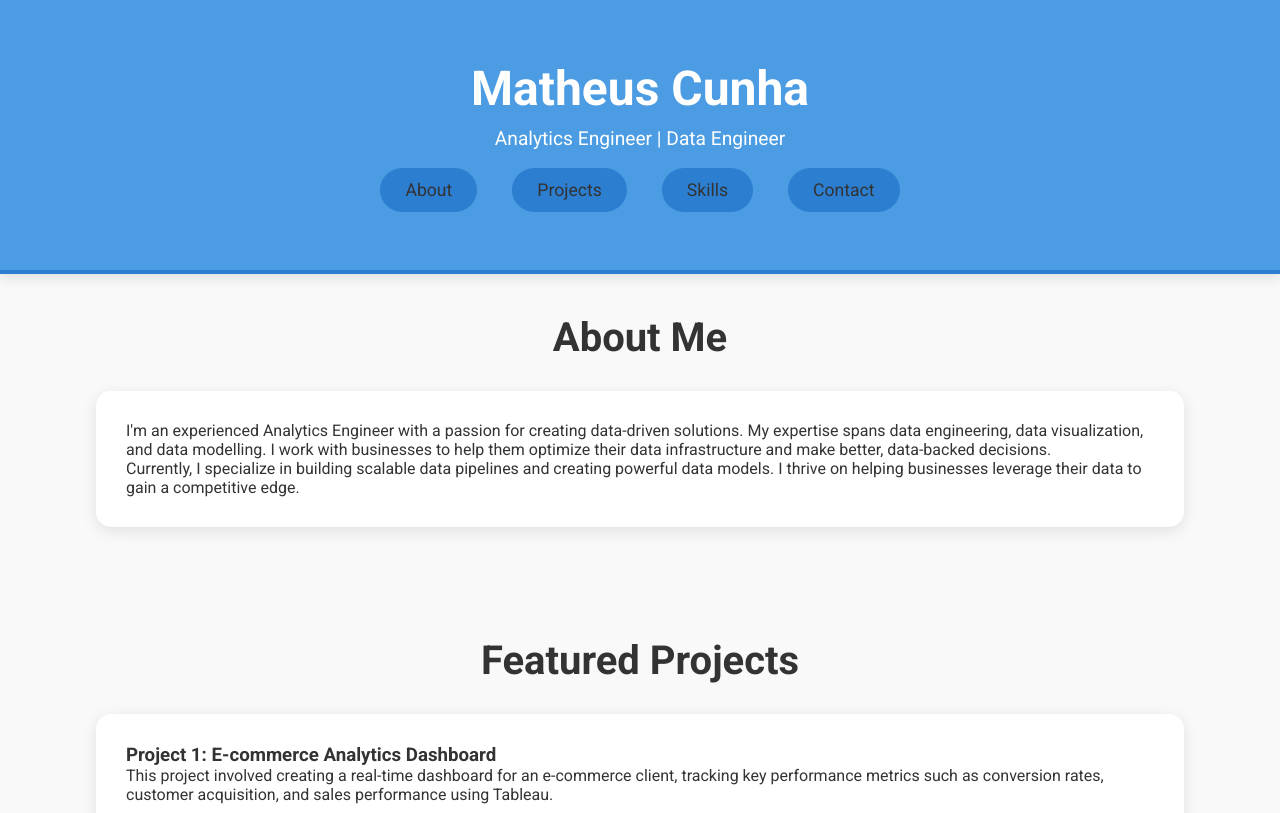
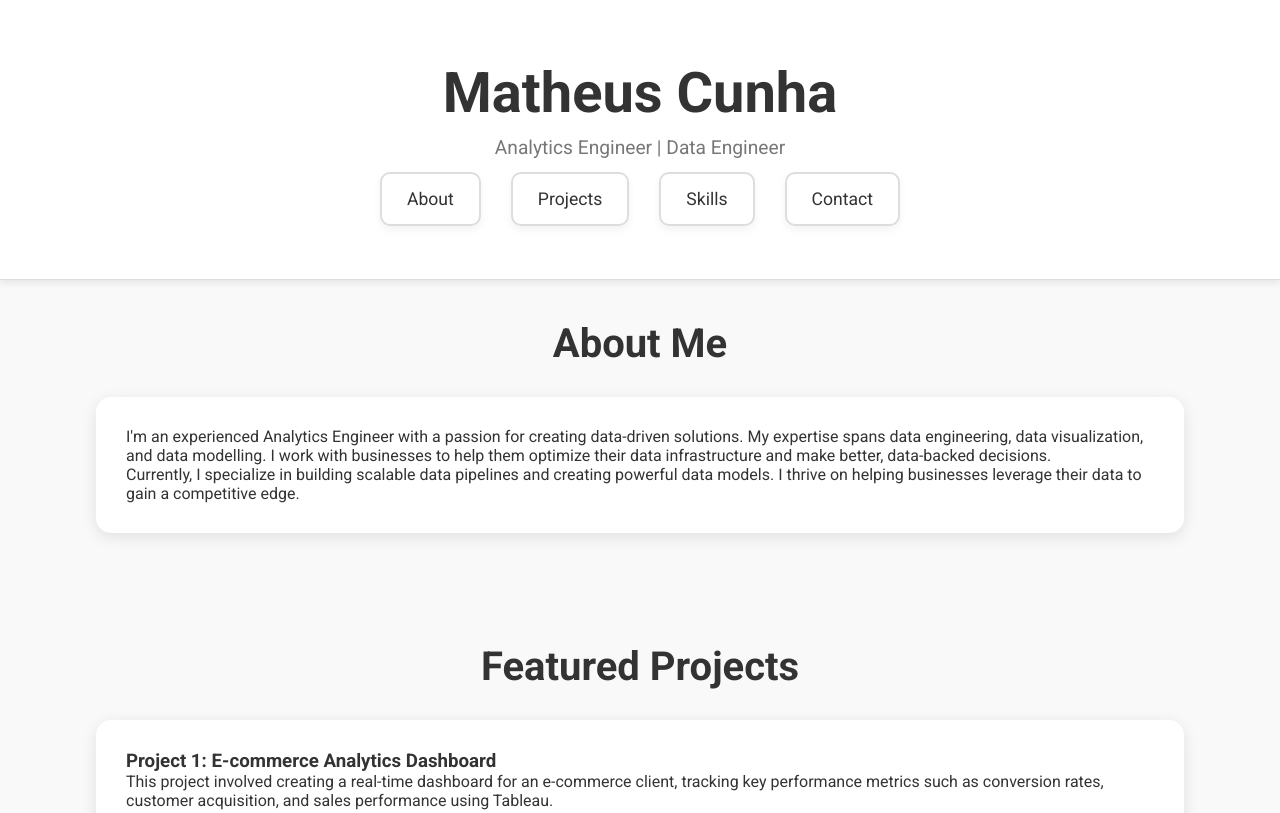
Before and after one commit to mvfc/mvfc.github.io, a plain HTML site: page index.html in a window 1280 px wide. Shown: the top 813 px of the page. Drawn offline with Linux system fonts and the light colour scheme.

Commit message:
Update style.css

```diff
--- a/style.css
+++ b/style.css
@@ -6,7 +6,7 @@
 
 body {
     font-family: 'Roboto', sans-serif;
-    background-color: #f9f9f9;  /* Light background color */
+    background-color: #f9f9f9;
     color: #333;
 }
 
@@ -16,24 +16,23 @@ body {
 }
 
 header {
-    background: #4b9ce2;  /* Soft blue background for the header */
-    color: #fff;
-    padding: 60px 0;  /* Increased padding for more space above the menu */
-    box-shadow: 0 4px 12px rgba(0, 0, 0, 0.1);
-    border-bottom: 4px solid #2c7ed0;  /* A slightly darker blue for contrast */
-}
-
-header .logo {
+    background: #fff;  /* White background for a clean minimal look */
+    color: #333;
+    padding: 60px 0;
     text-align: center;
+    box-shadow: 0 2px 8px rgba(0, 0, 0, 0.1);
+    border-bottom: 1px solid #ddd;  /* Light border for definition */
 }
 
 header h1 {
-    font-size: 3rem;
+    font-size: 3.5rem;
     margin-bottom: 10px;
+    font-weight: 600;
 }
 
 header p {
     font-size: 1.2rem;
+    color: #777;
 }
 
 nav ul {
@@ -41,8 +40,8 @@ nav ul {
     display: flex;
     justify-content: center;
     padding: 0;
-    gap: 35px;  /* Increased space between menu items */
-    margin-top: 20px;  /* Added margin to separate it from the title */
+    gap: 30px;
+    margin-top: 20px;
 }
 
 nav li {
@@ -50,18 +49,22 @@ nav li {
 }
 
 nav a {
-    background-color: #2c7ed0;  /* Lighter blue for buttons */
-    color: #fff;
-    padding: 12px 25px;
+    background-color: #fff;  /* White background for buttons */
+    color: #333;
+    padding: 15px 25px;
     font-size: 1.1rem;
-    border-radius: 30px;  /* More rounded corners */
+    border-radius: 10px;  /* Rounded corners for a more elegant feel */
+    border: 2px solid #ddd;  /* Soft border for card effect */
     text-decoration: none;
-    transition: background-color 0.3s ease, transform 0.2s ease;
+    transition: all 0.3s ease;
+    box-shadow: 0 4px 8px rgba(0, 0, 0, 0.05);
 }
 
 nav a:hover {
-    background-color: #1e5f99;  /* Darker blue on hover */
-    transform: translateY(-3px);  /* Subtle lift effect */
+    background-color: #f2f2f2;  /* Light gray background on hover */
+    border-color: #2c7ed0;  /* Highlight border color */
+    transform: translateY(-4px);  /* Lift effect on hover */
+    box-shadow: 0 8px 16px rgba(0, 0, 0, 0.1);  /* Slightly stronger shadow */
 }
 
 section {
@@ -118,11 +121,12 @@ ul li a:hover {
 }
 
 footer {
-    background: #4b9ce2;
-    color: #fff;
+    background: #fff;
+    color: #333;
     padding: 20px 0;
     text-align: center;
     margin-top: 40px;
+    box-shadow: 0 -2px 8px rgba(0, 0, 0, 0.05);
 }
 
 footer p {
```
